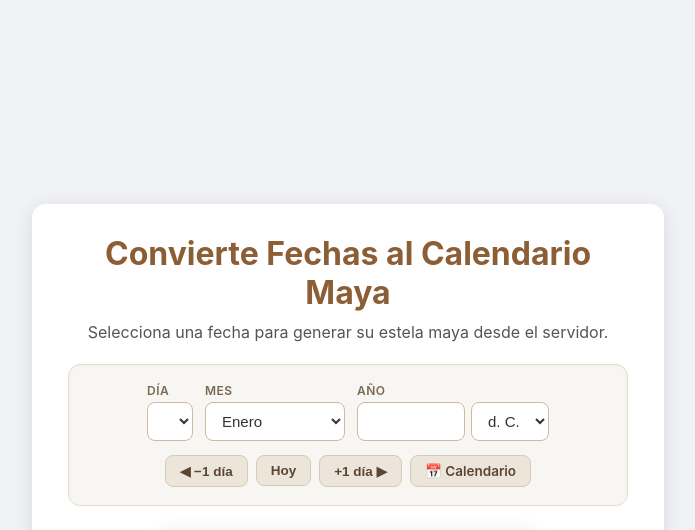
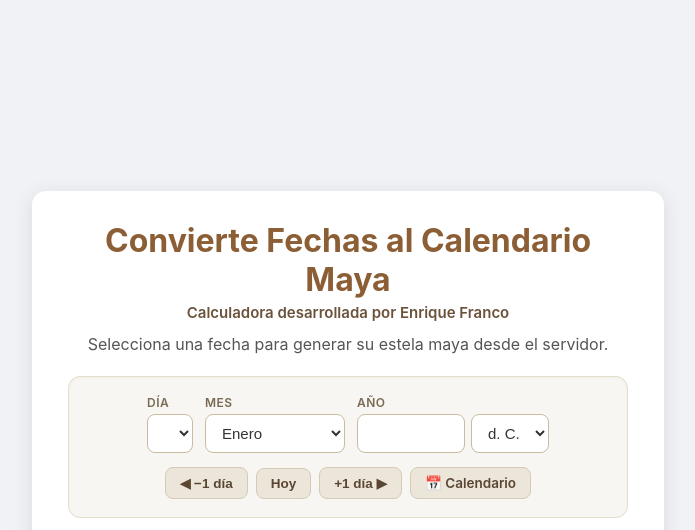
Before and after one commit to QuiqueFrancoM/MayanCalendar, a Python web app: template calculadora/templates/calculadora/index.html in a window 1280 px wide. Shown: the top 530 px of the page, without its empty margins (292-987 px from the left). Run offline with Jinja, Linux system fonts and the light colour scheme; the template is opened without the code that fills it, so the values that code supplies are empty.

Commit message:
Agrega credito de Enrique Franco en el titulo y Copyright EFM 2026 en la postal

```diff
--- a/calculadora/templates/calculadora/index.html
+++ b/calculadora/templates/calculadora/index.html
@@ -3,7 +3,7 @@
 <head>
     <meta charset="UTF-8">
     <meta name="viewport" content="width=device-width, initial-scale=1.0">
-    <title>Estela Maya — Convertidor de Fechas</title>
+    <title>Calculadora desarrollada por Enrique Franco — Calendario Maya</title>
     <style>
         body {
             font-family: -apple-system, BlinkMacSystemFont, 'Segoe UI', Roboto, Helvetica, Arial, sans-serif;
@@ -27,7 +27,13 @@
         }
         h1 {
             color: #8C5E35;
-            margin: 0 0 8px;
+            margin: 0 0 4px;
+        }
+        p.autor {
+            margin: 0 0 10px;
+            font-size: 15px;
+            font-weight: 600;
+            color: #6b533b;
         }
         p.subtitulo {
             margin: 0;
@@ -162,6 +168,7 @@
 <body>
     <div class="container">
         <h1>Convierte Fechas al Calendario Maya</h1>
+        <p class="autor">Calculadora desarrollada por Enrique Franco</p>
         <p class="subtitulo">Selecciona una fecha para generar su estela maya desde el servidor.</p>
 
         <div class="selector-fecha" aria-label="Selector de fecha">
```
Also changed, not shown: calculadora/services.py (+9 -1 lines), 2 other files.
